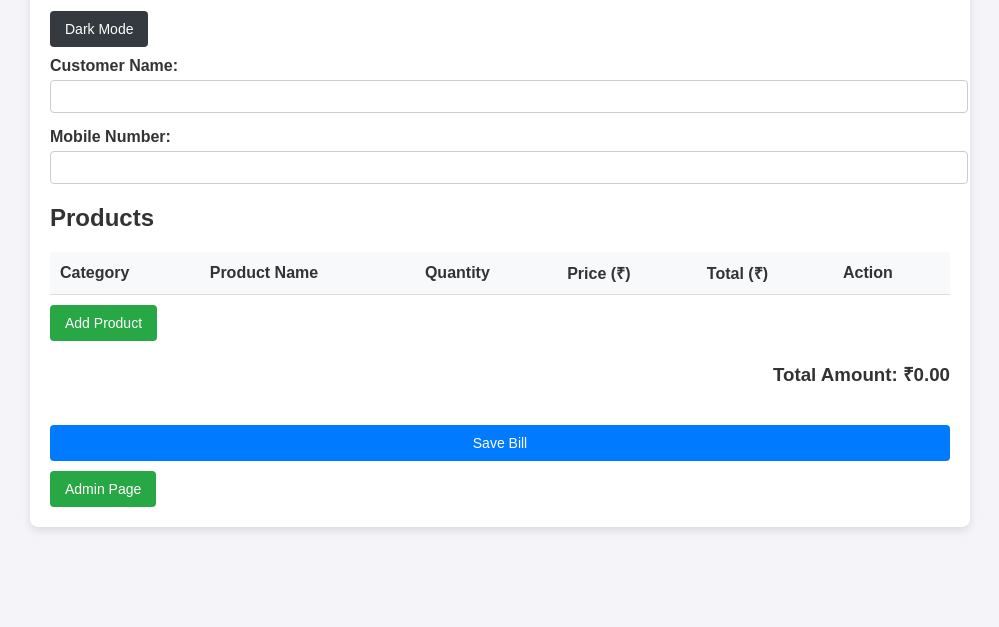
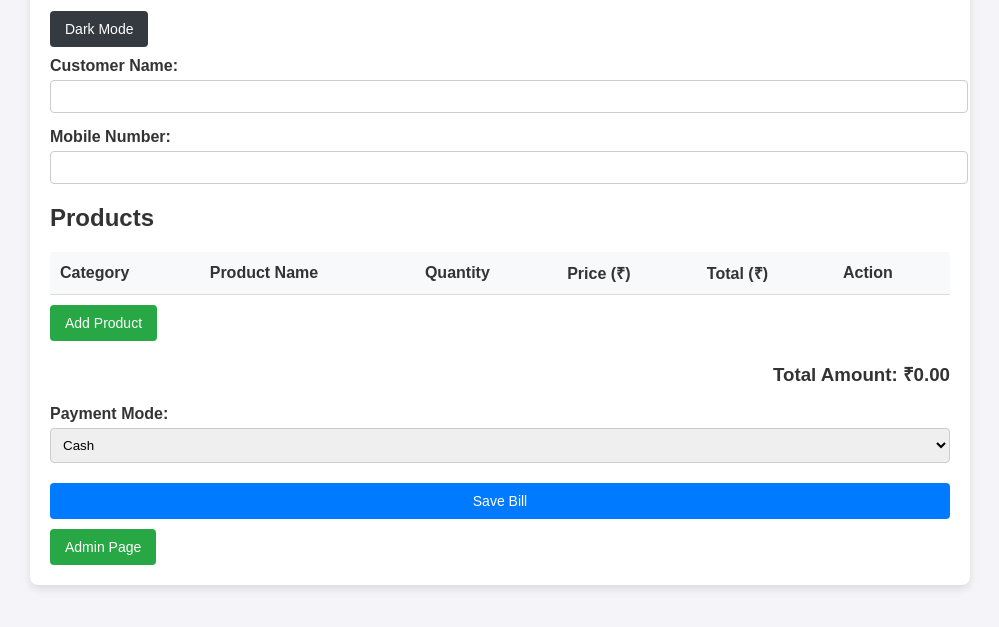
Before and after one commit to siddhant579/Sanghamitra_Billing_App_2025, a plain HTML site: page frontend/index.html in a window 1280 px wide. Shown: the part 119-746 px from the top of the page, without its empty margins (140-1139 px from the left). Drawn offline with Linux system fonts and the light colour scheme; no server answers.

Commit message:
Update index.html

```diff
--- a/frontend/index.html
+++ b/frontend/index.html
@@ -145,7 +145,13 @@
       <div class="total-section">
         <h3>Total Amount: ₹<span id="totalAmount">0.00</span></h3>
       </div>
-
+      <div class="payment-mode">
+        <label for="paymentMode">Payment Mode:</label>
+        <select id="paymentMode">
+            <option value="cash">Cash</option>
+            <option value="online">Online</option>
+        </select>
+    </div>
       <button type="submit" id="saveBill">Save Bill</button>
     </form>
 
@@ -212,6 +218,7 @@
         const customerName = document.getElementById('customerName').value;
         const mobileNumber = document.getElementById('mobileNumber').value;
         const products = [];
+        const payment = document.getElementById('paymentMode').value;
 
         document.querySelectorAll("#productTable tbody tr").forEach(row => {
           const productName = row.querySelector(".productName").value;
@@ -233,7 +240,7 @@
           userContact: mobileNumber,
           products: products,
           totalPrice: totalAmount,
-          paymentMode: "Cash"
+          paymentMode: payment
         };
 
         const response = await fetch("https://sanghamitra-billing-app-2025-server.vercel.app/api/add_bill", {
```
